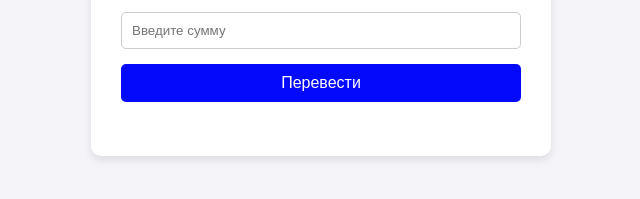
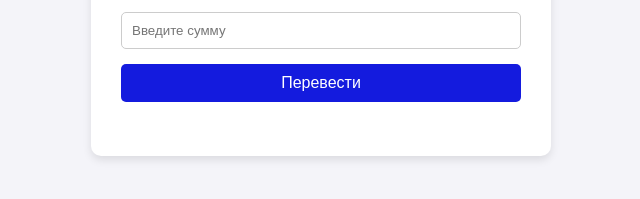
Before and after one commit to Daniel-1-1/converter, a website: page index.html in a window 1280 px wide. Shown: the part 397-596 px from the top of the page, without its empty margins (319-959 px from the left). Drawn offline with Linux system fonts and the light colour scheme.

Commit message:
upd color and new icon

```diff
--- a/index.html
+++ b/index.html
@@ -5,6 +5,7 @@
     <meta name="viewport" content="width=device-width, initial-scale=1.0">
     <title>Конвертер валют</title>
     <link rel="stylesheet" href="styles.css">
+    <link rel="icon" type="image/png" href="dota_midas.png">
 </head>
 <body>
 <div class="converter">
--- a/styles.css
+++ b/styles.css
@@ -52,7 +52,7 @@ select, input, button {
 }
 
 button {
-    background-color: #030afb;
+    background-color: #141bde;
     color: #fff;
     border: none;
     cursor: pointer;
```
Also changed, not shown: dota_midas.png (added).
